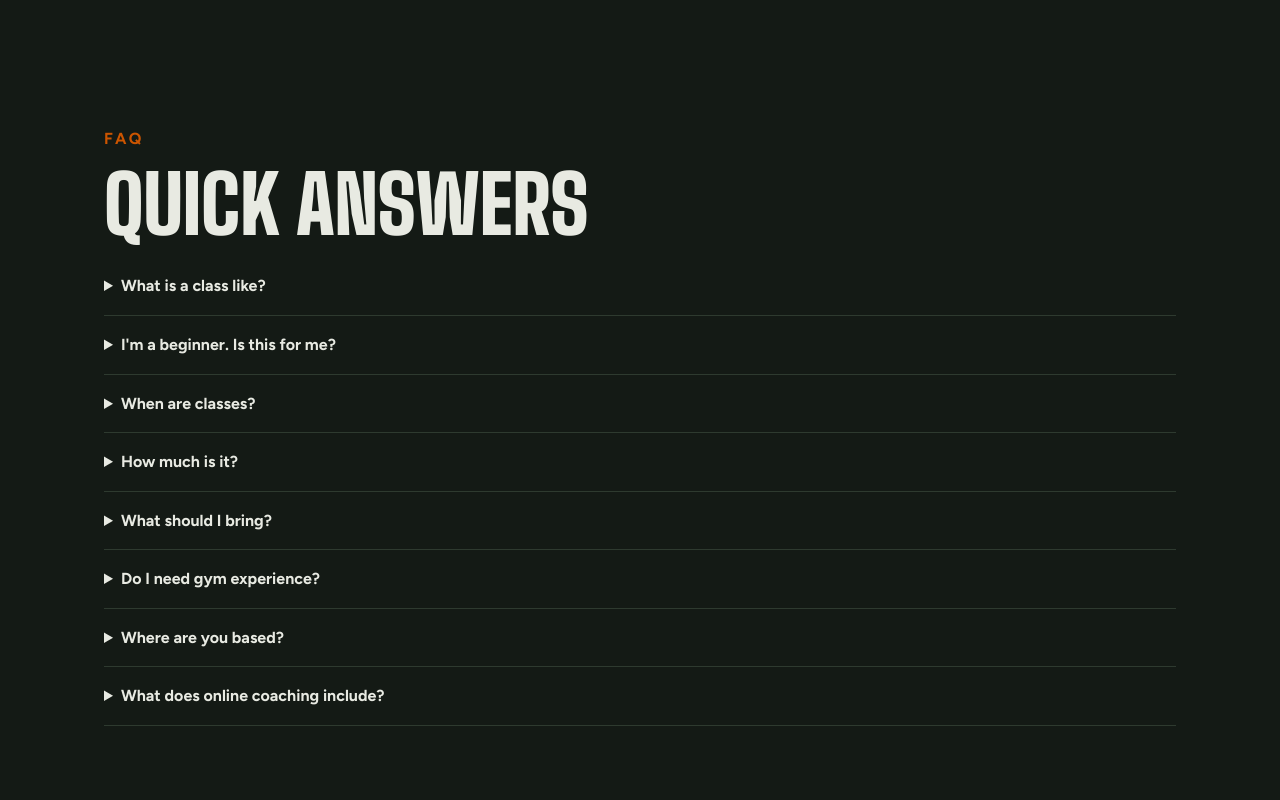
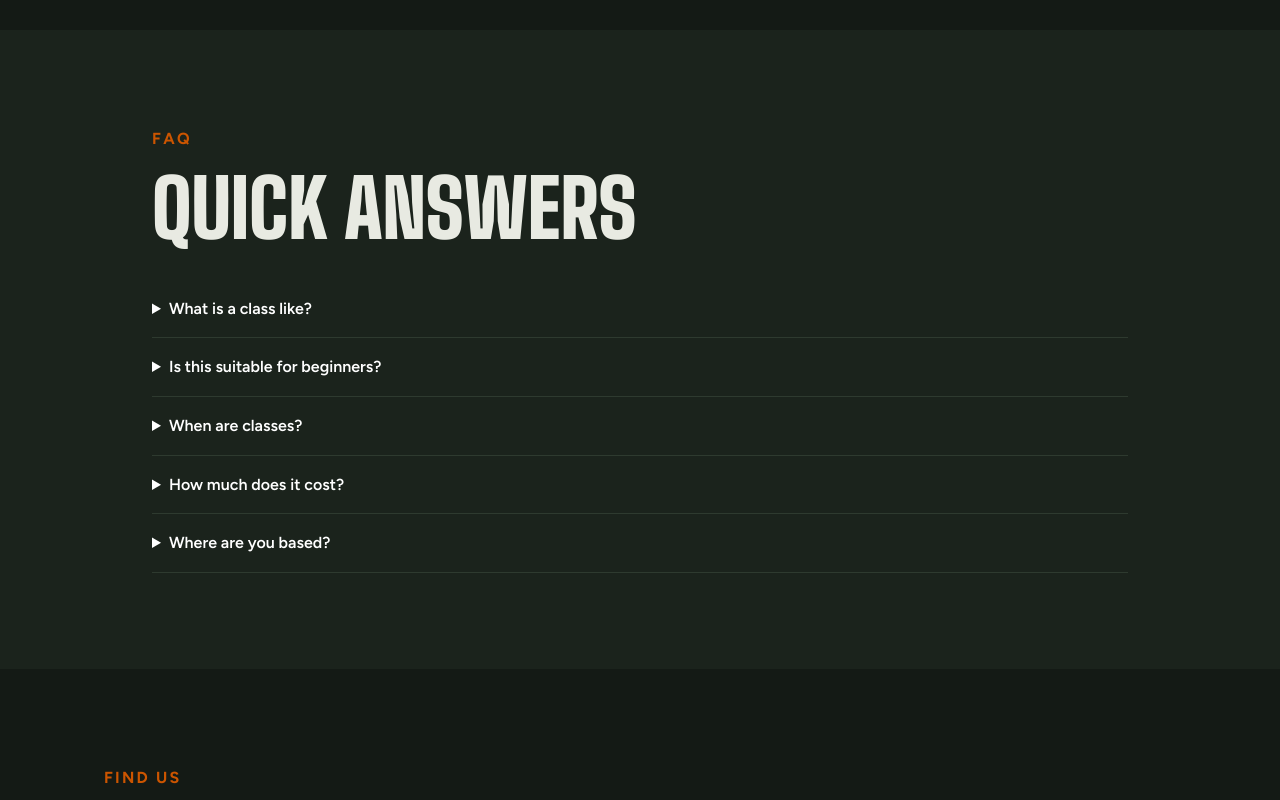
Before and after one commit to ironacregym-bit/bkxr-app, a Next.js app in the folder apps/iron-acre-web/: page / in a window 1280 px wide. Shown: the part 5620-6420 px from the top of the page. Built offline with nearby package versions, Linux system fonts and the light colour scheme.

Commit message:
Update Faq.tsx

```diff
--- a/apps/iron-acre-web/components/Faq.tsx
+++ b/apps/iron-acre-web/components/Faq.tsx
@@ -1,109 +1,94 @@
 export default function Faq() {
+  const items = [
+    {
+      question:
+        "What is a class like?",
+      answer:
+        "Farm Strength & Conditioning is an hour of coached outdoor training using sandbags, kettlebells, carries, sleds and conditioning equipment.",
+    },
+    {
+      question:
+        "Is this suitable for beginners?",
+      answer:
+        "Absolutely. Every workout scales to your ability, making it suitable for complete beginners and experienced lifters.",
+    },
+    {
+      question:
+        "When are classes?",
+      answer:
+        "Mondays and Wednesdays from 6:30pm to 7:30pm.",
+    },
+    {
+      question:
+        "How much does it cost?",
+      answer:
+        "Classes are £10 per session.",
+    },
+    {
+      question:
+        "Where are you based?",
+      answer:
+        "Westerfield, Ipswich.",
+    },
+  ];
+
   return (
-    <section
-      id="faq"
-      className="ia-section ia-faq"
-    >
-      <div className="ia-container">
+    <section className="bg-[#1b231c] py-24">
 
-        <div className="ia-eyebrow">
-          FAQ
+      <div className="mx-auto max-w-5xl px-6">
+
+        <div className="mb-12">
+
+          <div className="mb-4 uppercase tracking-[0.15em] text-[#cc5500] font-bold">
+            FAQ
+          </div>
+
+          <h2
+            className="
+              font-['Big_Shoulders_Display']
+              text-[clamp(3rem,8vw,5rem)]
+              font-black
+              uppercase
+              leading-none
+            "
+          >
+            Quick Answers
+          </h2>
+
         </div>
 
-        <h2>
-          Quick Answers
-        </h2>
+        <div className="space-y-4">
 
-        <details>
-          <summary>
-            What is a class like?
-          </summary>
+          {items.map((item) => (
+            <details
+              key={item.question}
+              className="
+                border-b
+                border-[#2e3a2f]
+                pb-4
+              "
+            >
+              <summary
+                className="
+                  cursor-pointer
+                  font-semibold
+                  text-white
+                "
+              >
+                {item.question}
+              </summary>
 
-          <p>
-            Farm Strength & Conditioning is an hour of coached,
-            strongman-inspired outdoor training using sandbags,
-            kettlebells, yokes, sleds, carries and conditioning equipment.
-          </p>
-        </details>
+              <p className="mt-3 text-[#a3ad9f]">
+                {item.answer}
+              </p>
 
-        <details>
-          <summary>
-            I'm a beginner. Is this for me?
-          </summary>
+            </details>
+          ))}
 
-          <p>
-            Absolutely. Every exercise can be scaled to your ability.
-            Beginners and experienced lifters train together.
-          </p>
-        </details>
-
-        <details>
-          <summary>
-            When are classes?
-          </summary>
-
-          <p>
-            Classes run on Mondays and Wednesdays from
-            6:30pm until 7:30pm.
-          </p>
-        </details>
-
-        <details>
-          <summary>
-            How much is it?
-          </summary>
-
-          <p>
-            Farm Strength & Conditioning classes are £10 per session.
-          </p>
-        </details>
-
-        <details>
-          <summary>
-            What should I bring?
-          </summary>
-
-          <p>
-            Comfortable training clothes, water and a willingness
-            to work hard. We'll take care of everything else.
-          </p>
-        </details>
-
-        <details>
-          <summary>
-            Do I need gym experience?
-          </summary>
-
-          <p>
-            No. Many members started with little or no training
-            experience. Everything is coached from the ground up.
-          </p>
-        </details>
-
-        <details>
-          <summary>
-            Where are you based?
-          </summary>
-
-          <p>
-            Iron Acre Gym is located in Westerfield, Ipswich,
-            overlooking the surrounding meadow and farmland.
-          </p>
-        </details>
-
-        <details>
-          <summary>
-            What does online coaching include?
-          </summary>
-
-          <p>
-            Personalised training, accountability, community access,
-            weekly coach support, nutrition guidance and app access
-            for £75 per month.
-          </p>
-        </details>
+        </div>
 
       </div>
+
     </section>
   );
 }
```
